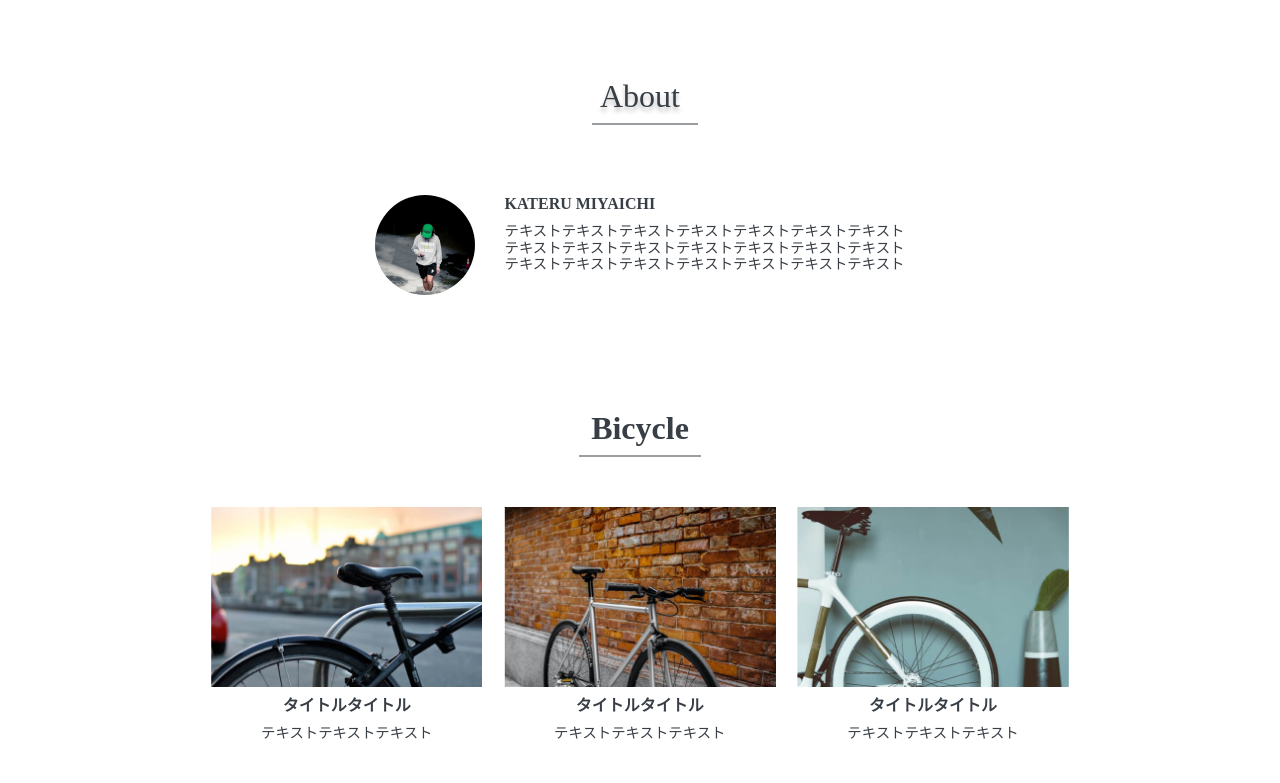
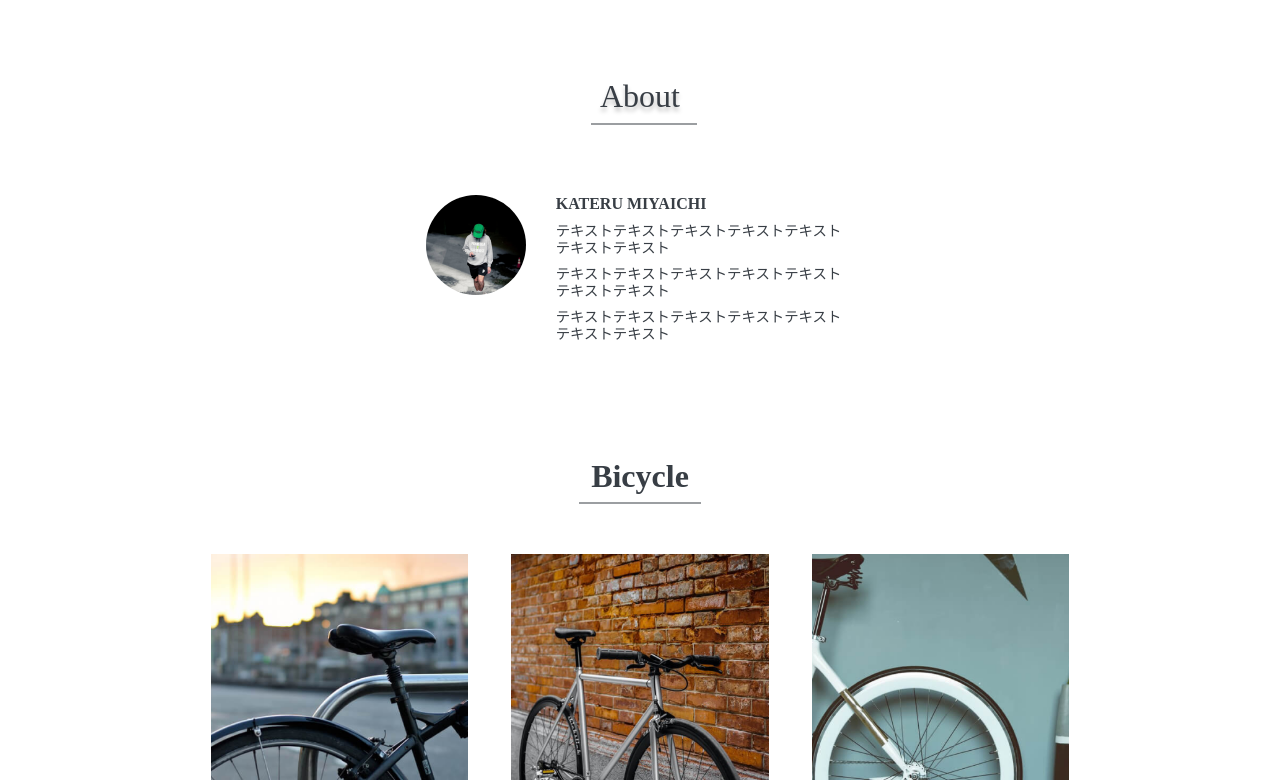
Before and after one commit to kw35670/profileSite, a plain HTML site: page index.html in a window 1280 px wide. Shown: the part 662-1445 px from the top of the page. Drawn offline with Linux system fonts and the light colour scheme.

Commit message:
レスポンシブ対応含め完成

```diff
--- a/index.html
+++ b/index.html
@@ -14,8 +14,8 @@
                 <h1 class="header-logo">Profile</h1>
                 <nav class="header-navs">
                     <ul class="header-nav">
-                        <li><a href="#">About</a></li>
-                        <li><a href="#">Bicycle</a></li>
+                        <li><a href="#about">About</a></li>
+                        <li><a href="#bicycle">Bicycle</a></li>
                     </ul>
                 </nav>
             </div>
@@ -29,7 +29,7 @@
             />
         </section>
 
-        <section class="section about-section">
+        <section class="section about-section" id="about">
             <div class="container about-container">
                 <h2 class="section-title about-title">About</h2>
                 <div class="about-contents">
@@ -44,7 +44,11 @@
                         <h3 class="about-profile-name">KATERU MIYAICHI</h3>
                         <p class="about-profile-text">
                             テキストテキストテキストテキストテキストテキストテキスト
+                        </p>
+                        <p class="about-profile-text">
                             テキストテキストテキストテキストテキストテキストテキスト
+                        </p>
+                        <p class="about-profile-text">
                             テキストテキストテキストテキストテキストテキストテキスト
                         </p>
                     </div>
@@ -52,12 +56,12 @@
             </div>
         </section>
 
-        <section class="bicycle-section">
+        <section class="bicycle-section" id="bicycle">
             <div class="container bicycle-container">
                 <h2 class="section-title bicycle-title">Bicycle</h2>
                 <ul class="bicycle-items">
                     <li class="bicycle-item">
-                        <a href="#">
+                        <a href="./html/detail.html">
                             <img
                                 src="./images/bicycle1.png"
                                 alt=""
@@ -70,7 +74,7 @@
                         </a>
                     </li>
                     <li class="bicycle-item">
-                        <a href="#">
+                        <a href="./html/detail.html">
                             <img
                                 src="./images/bicycle2.png"
                                 alt=""
@@ -83,7 +87,7 @@
                         </a>
                     </li>
                     <li class="bicycle-item">
-                        <a href="#">
+                        <a href="./html/detail.html">
                             <img
                                 src="./images/bicycle3.png"
                                 alt=""
--- a/scss/common.scss
+++ b/scss/common.scss
@@ -21,14 +21,12 @@ a {
 }
 
 .container {
-    max-width: 858px;
+    max-width: 960px;
     margin: 0 auto;
 }
 
 .section-title {
-
 }
-
 
 /********************************
 header
@@ -41,8 +39,7 @@ header
 .header-container {
     display: flex;
     justify-content: space-between;
-    padding-top: 10px;
-    padding-bottom: 10px;
+    padding: 10px 4%;
 }
 
 .header-logo {
@@ -75,7 +72,6 @@ header
     }
 }
 
-
 /********************************
 footer
 ********************************/
--- a/scss/detail.scss
+++ b/scss/detail.scss
@@ -9,7 +9,8 @@ detail
 }
 
 .detail-container {
-
+    padding-right: 4%;
+    padding-left: 4%;
 }
 
 .detail-img {
--- a/scss/style.scss
+++ b/scss/style.scss
@@ -1,5 +1,23 @@
 @charset 'UTF-8';
 
+$main-color: #ffffff;
+$logo-font-color: #ffffff;
+$font-color: rgba(56, 62, 69, 1);
+$title-font-size: 32px;
+$text-font-size: 14.4px;
+
+//ブレークポイント
+$breakpoints: (
+    'pc': "(min-width: 601px)",
+    'sp': "(max-width: 600px)",
+) !default;
+
+//メディアクエリー
+@mixin mq($breakpoint: sp) {
+    @media #{map-get($breakpoints, $breakpoint)} {
+        @content;
+    }
+}
 
 /********************************
 main-visual
@@ -10,7 +28,7 @@ main-visual
 
 .main-visual-img {
     width: 100%;
-    max-height: 600px;
+    height: 600px;
     object-fit: cover;
 }
 
@@ -24,7 +42,8 @@ About
 
 .about-container {
     max-width: 531px;
-    width: 41.5%;
+    padding-right: 4%;
+    padding-left: 4%;
 }
 
 .about-title {
@@ -48,6 +67,10 @@ About
 .about-contents {
     display: flex;
     margin-top: 80px;
+
+    @include mq('sp') {
+        flex-direction: column;
+    }
 }
 
 .about-img-container {
@@ -55,6 +78,10 @@ About
     height: 100px;
     min-width: 100px;
     min-height: 100px;
+
+    @include mq('sp') {
+        margin: 0 auto;
+    }
 }
 
 .about-img {
@@ -65,6 +92,10 @@ About
 
 .about-profile {
     margin-left: 30px;
+
+    @include mq('sp') {
+        margin-top: 10px;
+    }
 }
 
 .about-profile-name {
@@ -84,10 +115,15 @@ Bicycle
 
 .bicycle-section {
     margin-top: 115px;
+
+    @include mq('sp') {
+        margin-top: 100px;
+    }
 }
 
 .bicycle-container {
-
+    padding-right: 4%;
+    padding-left: 4%;
 }
 
 .bicycle-title {
@@ -111,21 +147,33 @@ Bicycle
     display: flex;
     justify-content: space-between;
     margin-top: 60px;
+
+    @include mq('sp') {
+        flex-direction: column;
+    }
 }
 
 .bicycle-item {
+    width: 30%;
 
     a {
         display: block;
         height: 100%;
+    }
+
+    @include mq('sp') {
+        width: 100%;
+
+        &:not(:first-child) {
+            margin-top: 30px;
+        }
     }
 }
 
 .bicycle-img {
     width: 100%;
     height: 100%;
-    max-width: 278px;
-    max-height: 180px;
+    object-fit: cover;
 }
 
 .bicycle-item-title {
```
Also changed, not shown: css/common.css, css/detail.css, css/style.css.
